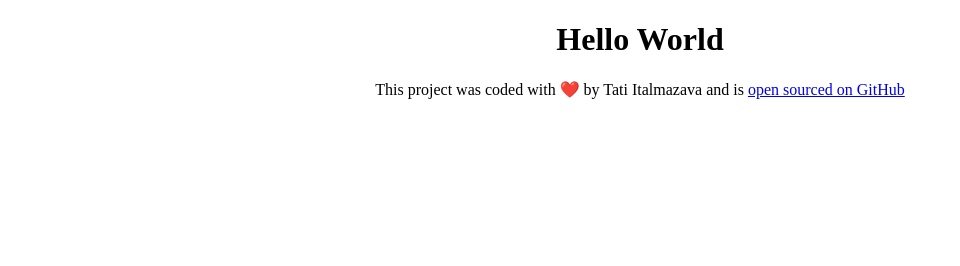
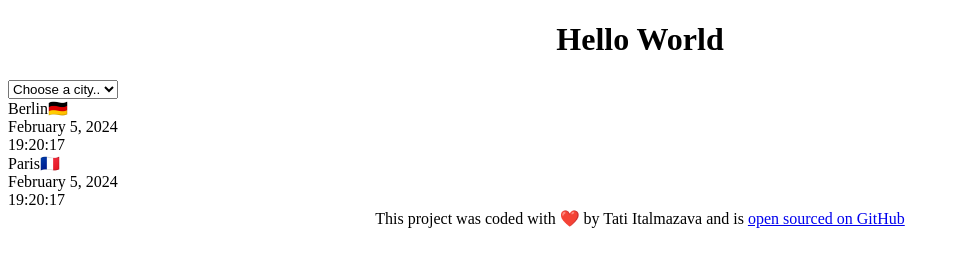
Before and after one commit to Tatiit17/world-clock, a plain HTML site: page index.html in a window 1280 px wide. Shown: the whole page, without its empty margins (0-960 px from the left). Drawn offline with Linux system fonts and the light colour scheme.

Commit message:
Added basic HTML

```diff
--- a/index.html
+++ b/index.html
@@ -9,7 +9,22 @@
 </head>
 
 <body>
-    <h1>Hello World</h1>
+    <header>
+        <h1>Hello World</h1>
+        <select>
+            <option value="">Choose a city..</option>
+            <option value="">Barcelona</option>
+            <option value="">New Yourk</option>
+            <option value="">Berlin</option>
+        </select>
+        <div class="city">Berlin🇩🇪</div>
+        <div class="date">February 5, 2024</div>
+        <div class="time">19:20:17</div>
+
+        <div class="city">Paris🇫🇷</div>
+        <div class="date">February 5, 2024</div>
+        <div class="time">19:20:17</div>
+    </header>
     <footer>
         This project was coded with ❤️ by Tati Italmazava and is
         <a href="https://github.com/Tatiit17/world-clock" target="_blank">
```
